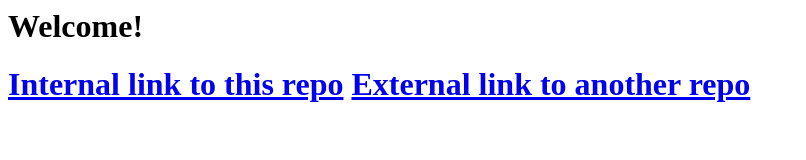
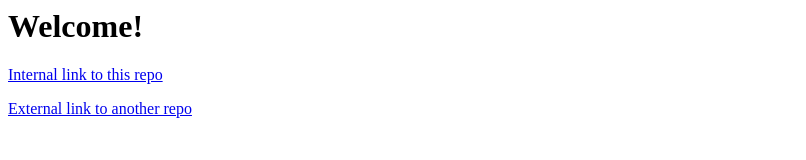
Before and after one commit to michael-taras/michael-taras.github.io, a plain HTML site: page index.html in a window 1280 px wide. Shown: the whole page, without its empty margins (0-806 px from the left). Drawn offline with Linux system fonts and the light colour scheme.

Commit message:
Update index.html

```diff
--- a/index.html
+++ b/index.html
@@ -1,3 +1,3 @@
-<h1>Welcome!<h1>
-  <a href="/subpage.html">Internal link to this repo</a>
-  <a href="https://michael-taras.github.io/crm_gov/">External link to another repo</a>
+<h1>Welcome!</h1>
+<p><a href="/subpage.html">Internal link to this repo</a></p>
+<p><a href="https://michael-taras.github.io/crm_gov/">External link to another repo</a></p>
```
